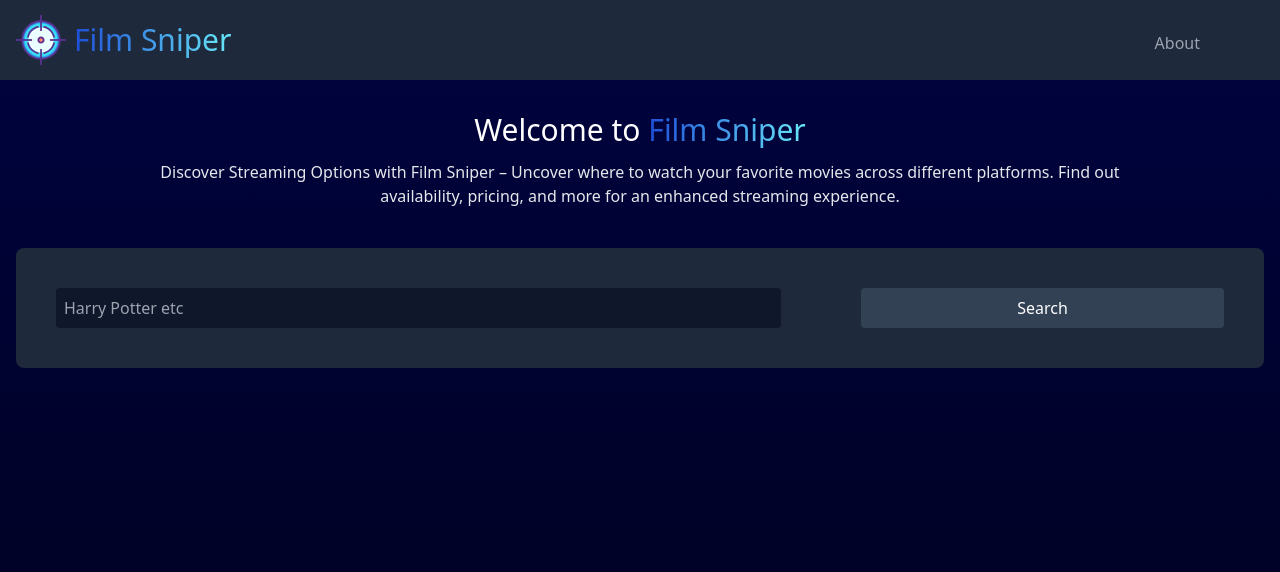
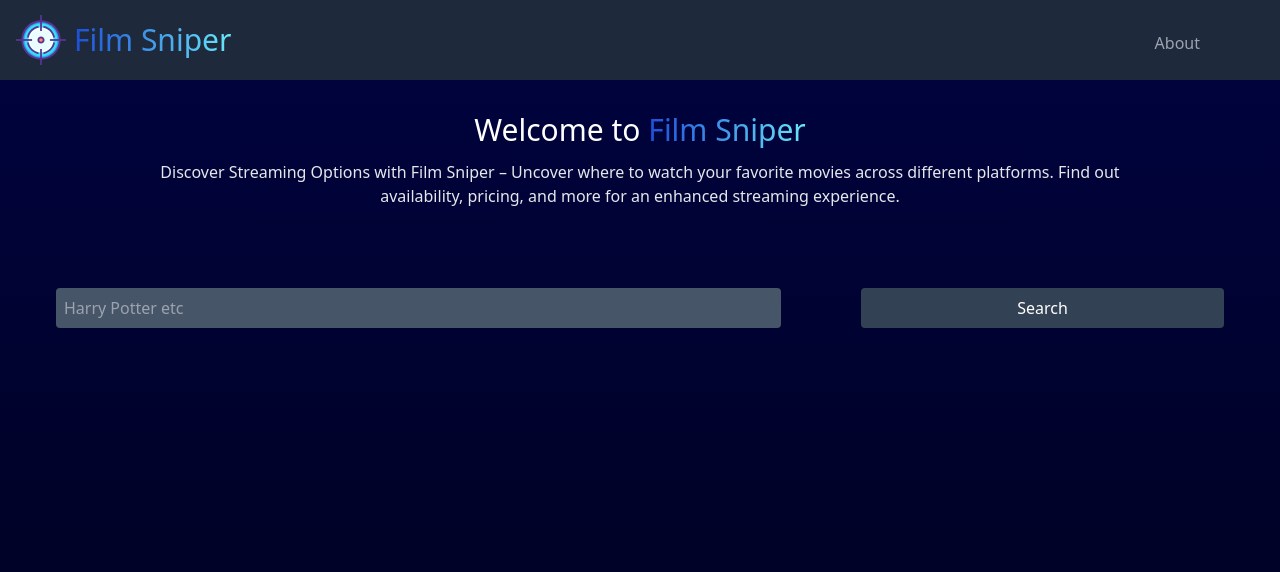
Before and after one commit to stalliardo/show-sniper, a Next.js app: page / in a window 1280 px wide. Shown: the top 572 px of the page. Built offline with nearby package versions, Linux system fonts and the light colour scheme.

Commit message:
button and input style changes

```diff
--- a/components/PageContainer.tsx
+++ b/components/PageContainer.tsx
@@ -12,7 +12,7 @@ function PageContainer() {
 
     return (
         <>
-            <div className="text-white bg_colour w-full h-34 rounded-lg p-6">
+            <div className="text-white w-full h-34 rounded-lg p-6">
                 <Search onDataSet={(data: any) => setData(data)} setIsLoading={(isLoading: boolean) => setIsLoading(isLoading)}/>
             </div>
 
--- a/components/Search.tsx
+++ b/components/Search.tsx
@@ -33,9 +33,9 @@ const Search = ({ onDataSet, setIsLoading }: SearchProps) => {
     }
 
     return (
-        <div className='w-full bg_colour p-4 rounded'>
+        <div className='w-full sm:bg_colour sm:p-4 rounded'>
             <form className='flex items-center flex-col sm:flex-row' onSubmit={handleSubmit}>
-                <input type='text' placeholder='Harry Potter etc' className='w-full sm:w-2/3  rounded p-2 bg-slate-900 sm:mr-20' value={searchText} onChange={(e) => setSearchText(e.target.value)}/>
+                <input type='text' placeholder='Harry Potter etc' className='w-full sm:w-2/3 rounded p-2 bg-slate-600 sm:bg-slate-600 sm:mr-20' value={searchText} onChange={(e) => setSearchText(e.target.value)}/>
 
                 <button type='submit' className='slate_btn border border-green-400 w-full mt-3 sm:w-1/3 sm:mt-0' disabled={buttonDisabled}>Search</button>
             </form>
```
